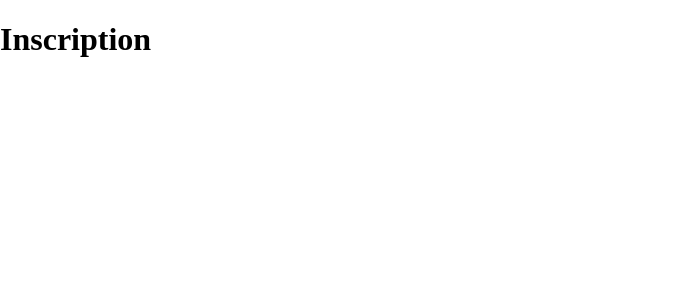
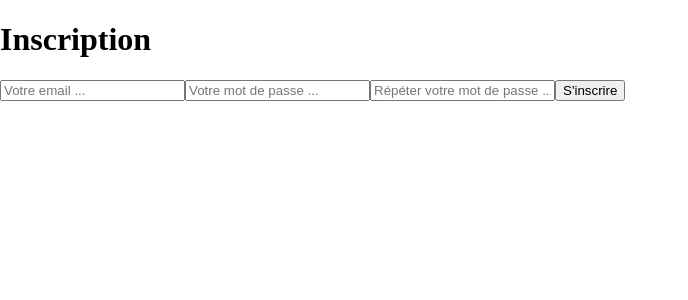
Before and after one commit to Djeg/formation-react, a React (Create React App) app: page /inscription in a window 1280 px wide. Shown: the top 300 px of the page, without its empty margins (0-688 px from the left). Built offline with nearby package versions, Linux system fonts and the light colour scheme.

Commit message:
Ajout de l'inscription

```diff
--- a/src/todo-app/pages/CreateAccount.js
+++ b/src/todo-app/pages/CreateAccount.js
@@ -1,5 +1,23 @@
 import React from 'react'
 
 export default function CreateAccount() {
-  return <h1>Inscription</h1>
+  return (
+    <>
+      <h1>Inscription</h1>
+      <form>
+        <input type="email" name="email" placeholder="Votre email ..." />
+        <input
+          type="password"
+          name="password"
+          placeholder="Votre mot de passe ..."
+        />
+        <input
+          type="password"
+          name="password"
+          placeholder="Répéter votre mot de passe ..."
+        />
+        <button type="submit">S'inscrire</button>
+      </form>
+    </>
+  )
 }
```
